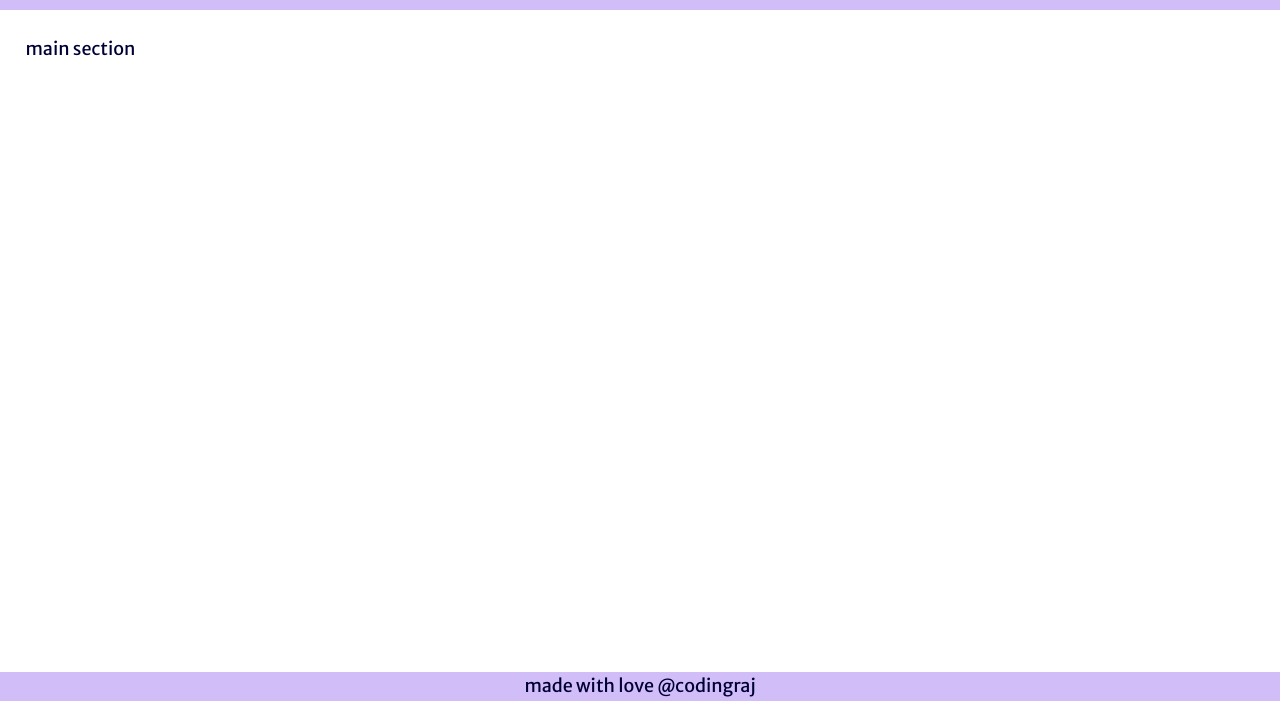
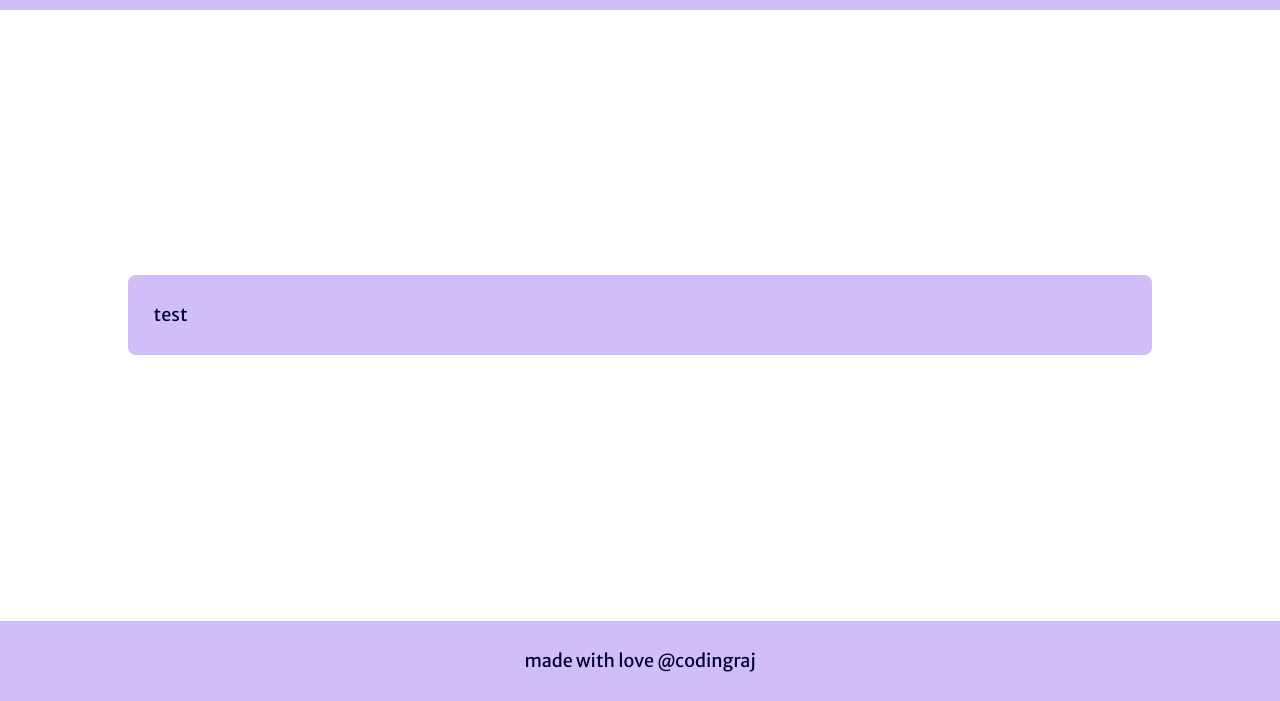
Before and after one commit to coding-island-js/connect-to-gpt3-api, a website: page index.html in a window 1280 px wide. Shown: the part 99-800 px from the top of the page. Drawn offline with Linux system fonts and the light colour scheme.

Commit message:
added style.css

```diff
--- a/index.html
+++ b/index.html
@@ -18,9 +18,9 @@
     <header>
       <h1>Calling GPT3 with Netlify Functions</h1>
     </header>
-    <main>main section</main>
-    <footer>
-        made with love @codingraj
-    </footer>
+    <main>
+      <div class="card">test</div>
+    </main>
+    <footer>made with love @codingraj</footer>
   </body>
 </html>
--- a/style.css
+++ b/style.css
@@ -108,17 +108,26 @@ body {
 header {
   grid-row: 1 / 2;
   background: var(--color-complimentary-one-background);
-  padding: 2vw;
+  padding-block: 2vw;
   text-align: center;
 }
 
 main {
   grid-row: 2 / 3;
-  padding: 2vw;
+  display: grid;
+  place-items: center;
 }
 
 footer {
   grid-row: 3 / 4;
   background: var(--color-complimentary-one-background);
   text-align: center;
+  padding-block: 2vw;
 }
+
+.card {
+  background: var(--color-complimentary-one-background);
+  width: 80vw;
+  border-radius: 8px;
+  padding: 2vw;
+}
```
